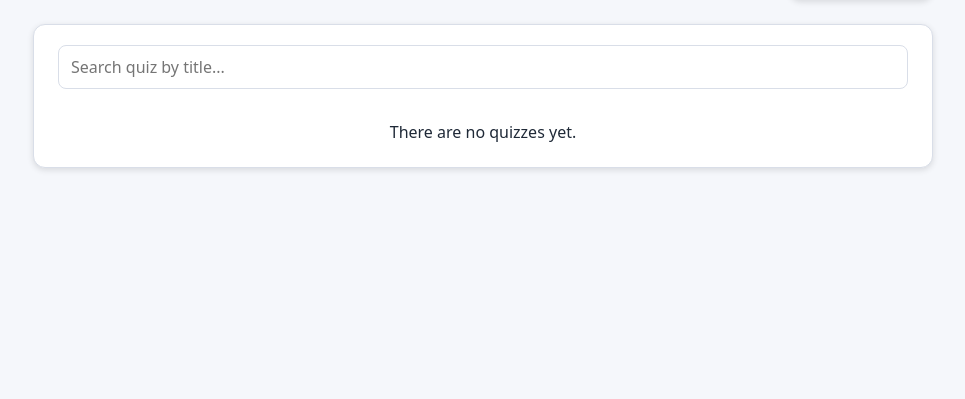
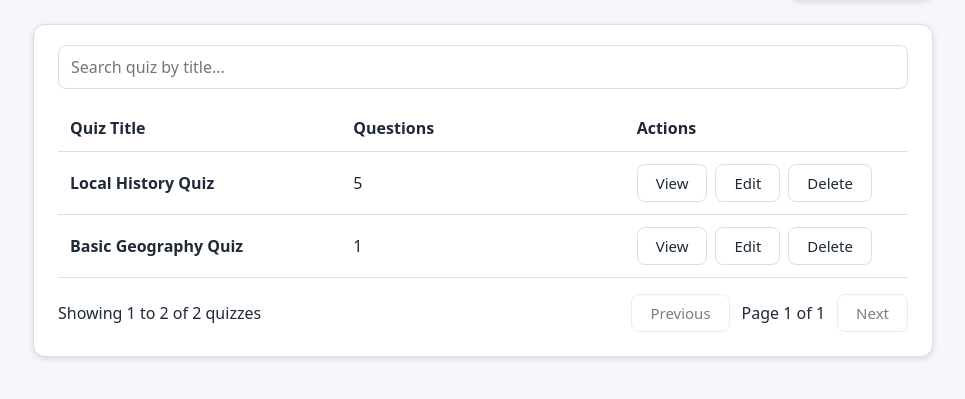
Before and after one commit to lostVeins27/quiz-maker-local-host, a Flask app: page /manage-quiz in a window 1280 px wide. Shown: the part 118-517 px from the top of the page, without its empty margins (157-1122 px from the left). Run offline with Flask 3, Linux system fonts and the light colour scheme; a user stored in the database is signed in; data comes from the database, SQL or seed files in the repository; both versions use the stored data as it was after the commit; data that the repository does not hold is empty.

Commit message:
remove test button, added view button to manage-quiz page

```diff
--- a/static/manage-quiz.css
+++ b/static/manage-quiz.css
@@ -116,8 +116,9 @@
   border-radius: 8px;
 }
 
-/*white boxes: the quiz list (search bar, table and pagination) and the edit quiz box*/
+/*white boxes: the quiz list (search bar, table and pagination), the view quiz box and the edit quiz box*/
 #quiz-list-section,
+#view-quiz-section,
 #edit-quiz-section {
   min-width: 0;
   padding: 20px 24px 24px;
@@ -186,19 +187,20 @@
   opacity: 0.7;
 }
 
-/*edit, test and delete buttons next to each other*/
+/*view, edit and delete buttons next to each other*/
 .quiz-actions {
   display: flex;
   flex-wrap: wrap;
   gap: 8px;
 }
 
-/*edit, test and delete buttons, page buttons and the edit box buttons (same style as the add question button)*/
+/*view, edit and delete buttons, page buttons and the box buttons (same style as the add question button)*/
+.view-quiz-btn,
 .edit-quiz-btn,
-.test-quiz-btn,
 .delete-quiz-btn,
 .remove-question-btn,
 #add-question-btn,
+#close-view-btn,
 #cancel-edit-btn,
 #previous-page-btn,
 #next-page-btn,
--- a/static/manage-quiz.js
+++ b/static/manage-quiz.js
@@ -12,7 +12,7 @@ function getDeleteEndpoint(quizId) {
 }
 
 // GET this address: must answer {"success": true, "quiz": { ... }} with the title, description
-// and questions of one quiz (see "How a quiz looks" below). It is used when Edit is pressed.
+// and questions of one quiz (see "How a quiz looks" below). It is used when View or Edit is pressed.
 function getQuizEndpoint(quizId) {
   return `/quizzes/${encodeURIComponent(quizId)}`;
 }
@@ -31,7 +31,7 @@ const DASHBOARD_PAGE_URL = "/dashboard";
 // How many quizzes are shown on one page.
 const QUIZZES_PER_PAGE = 10;
 
-// ---- How a quiz looks (the edit box reads and sends this shape) ----
+// ---- How a quiz looks (the view box and the edit box read this shape, the edit box also sends it) ----
 // {
 //   title: "Quiz title",
 //   description: "Short description",
@@ -52,7 +52,7 @@ const IDENTIFICATION = "identification";
 // ---- Simulation (for testing without a backend) ----
 // true  = the page uses the sample quiz below and never contacts the backend (a delete or an edit only affects the page, and a refresh brings the quiz back).
 // false = the page loads, edits and deletes real quizzes using the addresses above.
-const USE_SAMPLE_DATA = false;
+const USE_SAMPLE_DATA = true;
 
 // The sample quiz shown while USE_SAMPLE_DATA is true.
 const SAMPLE_QUIZZES = [
@@ -124,6 +124,12 @@ const deleteDialogText = document.getElementById("delete-dialog-text");
 const deleteDialogError = document.getElementById("delete-dialog-error");
 const cancelDeleteBtn = document.getElementById("cancel-delete-btn");
 const confirmDeleteBtn = document.getElementById("confirm-delete-btn");
+const viewQuizSection = document.getElementById("view-quiz-section");
+const viewQuizHeading = document.getElementById("view-quiz-heading");
+const viewQuizDescription = document.getElementById("view-quiz-description");
+const viewQuizStatus = document.getElementById("view-quiz-status");
+const viewQuestionsList = document.getElementById("view-questions-list");
+const closeViewBtn = document.getElementById("close-view-btn");
 const editQuizSection = document.getElementById("edit-quiz-section");
 const editQuizHeading = document.getElementById("edit-quiz-heading");
 const editQuizStatus = document.getElementById("edit-quiz-status");
@@ -154,6 +160,12 @@ let quizToDelete = null;
 
 // true while a delete request is being sent, so it can't be sent twice.
 let isDeleting = false;
+
+// The quiz shown in the view box (null when the view box is closed).
+let viewingQuiz = null;
+
+// Counts every View press, so an old answer from the backend can be ignored.
+let viewRequestId = 0;
 
 // The quiz shown in the edit box (null when the edit box is closed).
 let editingQuiz = null;
@@ -253,6 +265,14 @@ function createQuizRow(quiz) {
   const actions = document.createElement("div");
   actions.className = "quiz-actions";
 
+  // View button (opens the view box below the list, with the correct answers shown)
+  const viewButton = document.createElement("button");
+  viewButton.type = "button";
+  viewButton.className = "view-quiz-btn";
+  viewButton.dataset.id = quiz.id;
+  viewButton.textContent = "View";
+  viewButton.setAttribute("aria-label", `View quiz ${quiz.title}`);
+
   // Edit button (opens the edit box below the list)
   const editButton = document.createElement("button");
   editButton.type = "button";
@@ -261,14 +281,6 @@ function createQuizRow(quiz) {
   editButton.textContent = "Edit";
   editButton.setAttribute("aria-label", `Edit quiz ${quiz.title}`);
 
-  // Test button (no function yet)
-  const testButton = document.createElement("button");
-  testButton.type = "button";
-  testButton.className = "test-quiz-btn";
-  testButton.dataset.id = quiz.id;
-  testButton.textContent = "Test";
-  testButton.setAttribute("aria-label", `Test quiz ${quiz.title}`);
-
   const deleteButton = document.createElement("button");
   deleteButton.type = "button";
   deleteButton.className = "delete-quiz-btn";
@@ -276,7 +288,7 @@ function createQuizRow(quiz) {
   deleteButton.textContent = "Delete";
   deleteButton.setAttribute("aria-label", `Delete quiz ${quiz.title}`);
 
-  actions.append(editButton, testButton, deleteButton);
+  actions.append(viewButton, editButton, deleteButton);
   actionsCell.appendChild(actions);
 
   row.append(titleCell, questionsCell, actionsCell);
@@ -395,6 +407,11 @@ async function confirmDelete() {
       allQuizzes = allQuizzes.filter((item) => item.id !== quiz.id);
       deleteDialog.close();
 
+      // If this quiz is open in the view box, close the box too.
+      if (viewingQuiz && String(viewingQuiz.id) === String(quiz.id)) {
+        closeViewBox();
+      }
+
       // If this quiz is open in the edit box, close the box too.
       if (editingQuiz && String(editingQuiz.id) === String(quiz.id)) {
         closeEditBox();
@@ -413,7 +430,7 @@ async function confirmDelete() {
   }
 }
 
-// ---- Editing: reading a quiz from the backend ----
+// ---- Reading a quiz from the backend (used by View and Edit) ----
 // Works out the type of a question. A question with choices is multiple choice.
 function getQuestionType(question) {
   const type = String(question.type ?? "").toLowerCase().replace(/[^a-z]+/g, "_");
@@ -434,7 +451,7 @@ function getChoices(question) {
   });
 }
 
-// Turns one question from the backend into the shape the edit box uses.
+// Turns one question from the backend into the shape the view box and the edit box use.
 function normalizeQuestion(question) {
   const type = getQuestionType(question);
   const choices = getChoices(question);
@@ -456,7 +473,7 @@ function normalizeQuestion(question) {
   return { type, text, choices, correctAnswer };
 }
 
-// Turns one full quiz from the backend into the shape the edit box uses.
+// Turns one full quiz from the backend into the shape the view box and the edit box use.
 function normalizeQuizDetails(quiz) {
   return {
     id: quiz.id,
@@ -464,6 +481,139 @@ function normalizeQuizDetails(quiz) {
     description: String(quiz.description ?? ""),
     questions: Array.isArray(quiz.questions) ? quiz.questions.map(normalizeQuestion) : [],
   };
+}
+
+// ---- Viewing a quiz (read only, with the correct answers shown) ----
+// Makes the box of one question. The correct answer is already shown.
+function createViewQuestion(question, index) {
+  const card = createElement("div", "view-question");
+
+  const header = createElement("div", "view-question-header");
+  header.append(
+    createElement("h4", "view-question-number", `Question ${index + 1}`),
+    createElement(
+      "span",
+      "question-type-label",
+      question.type === MULTIPLE_CHOICE ? "Multiple Choice" : "Identification"
+    )
+  );
+  card.append(header, createElement("p", "view-question-text", question.text));
+
+  if (question.type === MULTIPLE_CHOICE) {
+    // The four choices. The correct one is green.
+    const list = createElement("ul", "view-choices");
+
+    CHOICE_LETTERS.forEach((letter, choiceIndex) => {
+      const item = createElement("li", "view-choice");
+      item.append(
+        createElement("span", "choice-letter", letter),
+        createElement("span", "view-choice-text", question.choices[choiceIndex])
+      );
+
+      if (question.correctAnswer === letter) {
+        item.classList.add("correct-choice");
+        item.append(createElement("span", "correct-mark", "Correct answer"));
+      }
+
+      list.append(item);
+    });
+
+    card.append(list);
+  } else {
+    // The correct answer of an identification question
+    const answer = createElement("p", "view-answer");
+    answer.append(
+      createElement("span", "view-answer-label", "Correct Answer: "),
+      createElement("span", "view-answer-text", question.correctAnswer)
+    );
+    card.append(answer);
+  }
+
+  return card;
+}
+
+// Closes the view box and empties it.
+function closeViewBox() {
+  // A new number, so an answer that is still on its way from the backend is ignored.
+  viewRequestId += 1;
+  viewingQuiz = null;
+
+  setVisible(viewQuizSection, false);
+  viewQuizStatus.textContent = "";
+  viewQuizDescription.textContent = "";
+  viewQuestionsList.replaceChildren();
+}
+
+// Opens the view box below the list and shows the quiz in it.
+async function openViewBox(quiz) {
+  if (isSaving) {
+    return;
+  }
+
+  // This quiz is already open: go back to it.
+  if (viewingQuiz && String(viewingQuiz.id) === String(quiz.id)) {
+    viewQuizSection.scrollIntoView({ block: "start" });
+    return;
+  }
+
+  // The edit box is closed first (it asks before throwing away unsaved changes).
+  if (editingQuiz) {
+    if (!confirmDiscardChanges()) {
+      return;
+    }
+    closeEditBox();
+  }
+
+  viewRequestId += 1;
+  const requestId = viewRequestId;
+
+  clearFormMessage();
+  viewingQuiz = quiz;
+  viewQuizHeading.textContent = `View Quiz: ${quiz.title}`;
+  viewQuizDescription.textContent = "";
+  viewQuestionsList.replaceChildren();
+  viewQuizStatus.textContent = "Loading quiz...";
+  setVisible(viewQuizSection, true);
+  viewQuizSection.scrollIntoView({ block: "start" });
+
+  let details = null;
+  let failMessage = "The quiz could not be opened.";
+
+  try {
+    if (USE_SAMPLE_DATA) {
+      // Simulation: read the quiz from the sample data (it also shows saved edits).
+      const sampleQuiz = sampleQuizDetails.find((item) => item.id === quiz.id);
+      details = sampleQuiz ? normalizeQuizDetails(sampleQuiz) : null;
+    } else {
+      const response = await fetch(getQuizEndpoint(quiz.id));
+      const data = await response.json();
+
+      if (response.ok && data.success && data.quiz) {
+        details = normalizeQuizDetails(data.quiz);
+      } else if (data.message) {
+        failMessage = data.message;
+      }
+    }
+  } catch (error) {
+    // This runs when the request could not be sent or the reply was not JSON
+    console.error("Opening the quiz failed:", error);
+    failMessage = "Something went wrong. The quiz could not be opened.";
+  }
+
+  // Another quiz was opened (or the box was closed) while waiting, so this answer is old.
+  if (requestId !== viewRequestId) {
+    return;
+  }
+
+  if (!details) {
+    closeViewBox();
+    showFormMessage(failMessage, "error");
+    return;
+  }
+
+  viewQuizDescription.textContent = details.description;
+  viewQuizStatus.textContent = details.questions.length === 0 ? "This quiz has no questions yet." : "";
+  viewQuestionsList.replaceChildren(...details.questions.map(createViewQuestion));
 }
 
 // ---- Editing: the questions in the edit box ----
@@ -773,6 +923,8 @@ async function openEditBox(quiz) {
   const requestId = openRequestId;
 
   clearFormMessage();
+  // Only one box is open at a time, so the view box is closed.
+  closeViewBox();
   clearEditErrors();
   editingQuiz = quiz;
   editSnapshot = "";
@@ -908,10 +1060,19 @@ nextPageBtn.addEventListener("click", () => {
   renderQuizList();
 });
 
-// Edit and Delete buttons. One listener on the table also works for rows drawn later.
+// View, Edit and Delete buttons. One listener on the table also works for rows drawn later.
 quizTableBody.addEventListener("click", (event) => {
+  const viewButton = event.target.closest(".view-quiz-btn");
   const editButton = event.target.closest(".edit-quiz-btn");
   const deleteButton = event.target.closest(".delete-quiz-btn");
+
+  if (viewButton) {
+    const quiz = allQuizzes.find((item) => String(item.id) === viewButton.dataset.id);
+
+    if (quiz) {
+      openViewBox(quiz);
+    }
+  }
 
   if (editButton) {
     const quiz = allQuizzes.find((item) => String(item.id) === editButton.dataset.id);
@@ -941,6 +1102,9 @@ deleteDialog.addEventListener("cancel", (event) => {
     event.preventDefault();
   }
 });
+
+// View box: Close button.
+closeViewBtn.addEventListener("click", closeViewBox);
 
 // Edit box: Add Question button.
 addQuestionBtn.addEventListener("click", () => {
--- a/templates/manage-quiz.html
+++ b/templates/manage-quiz.html
@@ -70,6 +70,21 @@
       <!--message shown after deleting or saving a quiz (success or error)-->
       <p id="form-message" role="status" aria-live="polite"></p>
 
+      <!--white box that opens below the list when View is pressed (the JavaScript fills it)-->
+      <section id="view-quiz-section" aria-labelledby="view-quiz-heading" hidden>
+        <div id="view-quiz-header">
+          <h2 id="view-quiz-heading">View Quiz</h2>
+          <button type="button" id="close-view-btn">Close</button>
+        </div>
+        <p id="view-quiz-description"></p>
+
+        <!--loading message while the quiz is being opened-->
+        <p id="view-quiz-status" role="status" aria-live="polite"></p>
+
+        <!--the JavaScript adds one box for each question, with the correct answer shown-->
+        <div id="view-questions-list"></div>
+      </section>
+
       <!--white box that opens below the list when Edit is pressed (the JavaScript fills it)-->
       <section id="edit-quiz-section" aria-labelledby="edit-quiz-heading" hidden>
         <h2 id="edit-quiz-heading">Edit Quiz</h2>
```
Also changed, not shown: other parts of static/manage-quiz.css (+131 -3 lines), quizdb.db (added).
